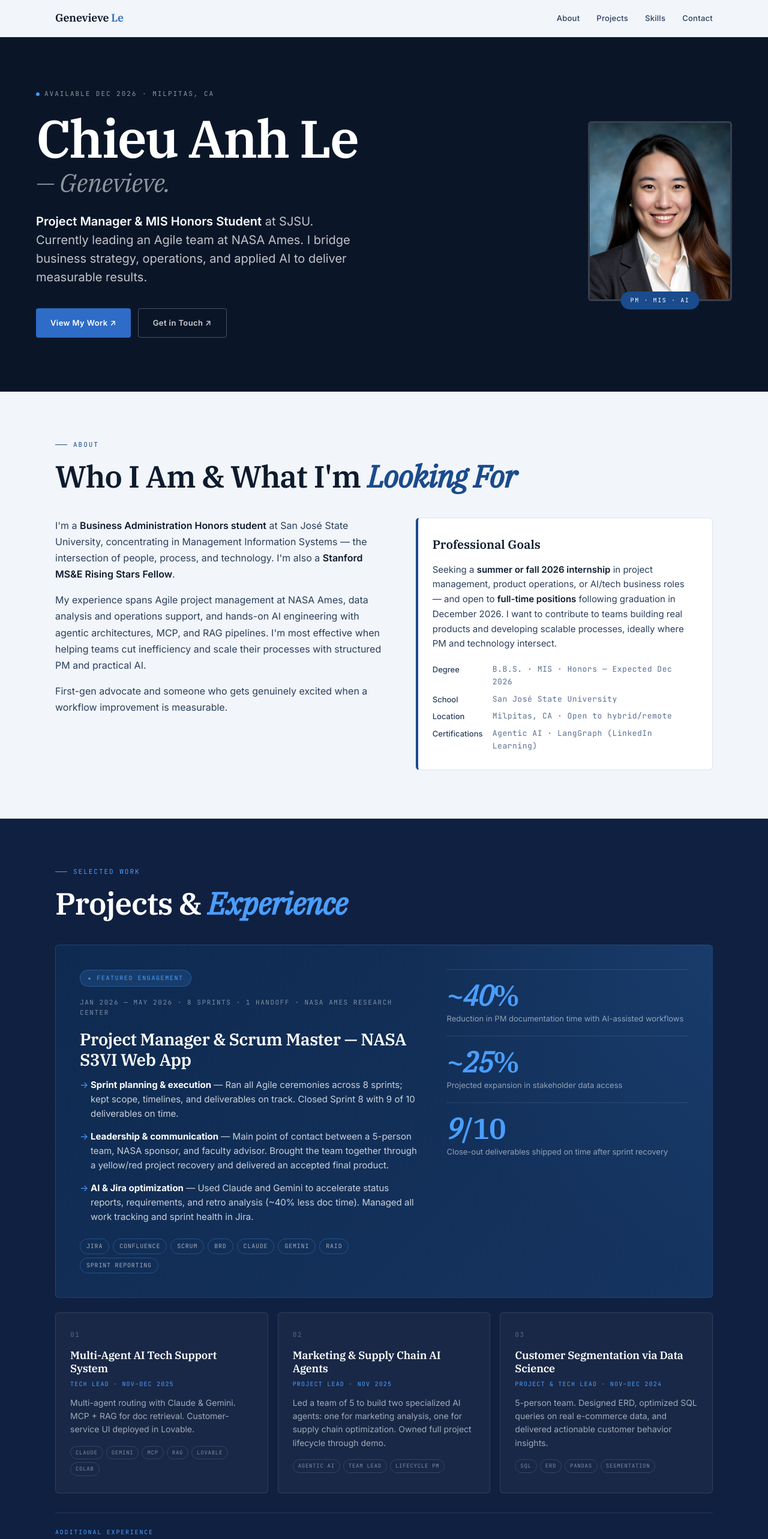
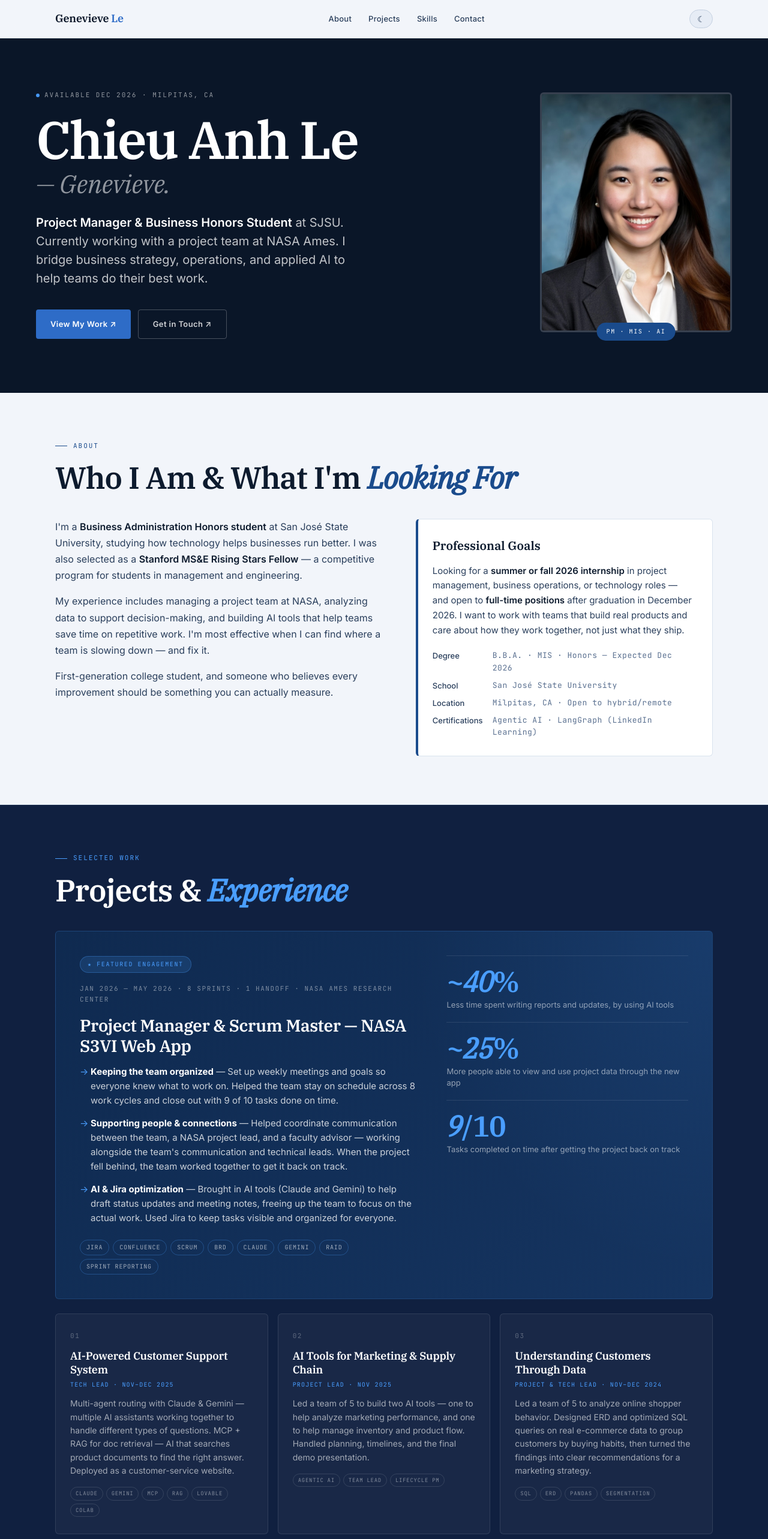
Before and after one commit to yodaboop/genevieve.le, a plain HTML site: page index.html in a window 1280 px wide. Shown: the top 2566 px of the page at 60% size. Drawn offline with Linux system fonts and the light colour scheme.

Commit message:
Update index.html

```diff
--- a/index.html
+++ b/index.html
@@ -25,6 +25,7 @@
     --paper:       #FFFFFF;
     --navy:        #0A1628;
     --navy-mid:    #102040;
+    --nav-bg:      rgba(242,245,250,0.92);
 
     --sans:  "Inter", -apple-system, BlinkMacSystemFont, sans-serif;
     --serif: "IBM Plex Serif", Georgia, serif;
@@ -32,6 +33,23 @@
 
     --max: 1160px;
     --r:   6px;
+  }
+
+  [data-theme="dark"] {
+    --bg:          #0C1828;
+    --bg-deep:     #091422;
+    --ink:         #E2EAF4;
+    --ink-soft:    #A8BECE;
+    --ink-muted:   #6A8299;
+    --line:        #1C3050;
+    --line-soft:   #162540;
+    --accent:      #4A9EFF;
+    --accent-lt:   #5BAAFF;
+    --accent-pale: #0D2040;
+    --paper:       #111E2E;
+    --navy:        #060F1C;
+    --navy-mid:    #0A1828;
+    --nav-bg:      rgba(10,20,36,0.95);
   }
 
   * { box-sizing: border-box; margin: 0; padding: 0; }
@@ -45,6 +63,7 @@
     line-height: 1.6;
     -webkit-font-smoothing: antialiased;
     overflow-x: hidden;
+    transition: background 0.3s ease, color 0.3s ease;
   }
 
   ::selection { background: var(--accent); color: #fff; }
@@ -54,7 +73,7 @@
     position: sticky;
     top: 0;
     z-index: 50;
-    background: rgba(242,245,250,0.92);
+    background: var(--nav-bg);
     backdrop-filter: blur(12px);
     -webkit-backdrop-filter: blur(12px);
     border-bottom: 1px solid var(--line-soft);
@@ -91,6 +110,29 @@
     transition: color 0.2s;
   }
   nav a:hover { color: var(--accent); }
+
+  .theme-toggle {
+    background: var(--bg-deep);
+    border: 1px solid var(--line);
+    color: var(--ink-soft);
+    border-radius: 99px;
+    padding: 6px 12px;
+    font-size: 14px;
+    cursor: pointer;
+    display: flex;
+    align-items: center;
+    gap: 6px;
+    transition: all 0.2s ease;
+    flex-shrink: 0;
+    font-family: var(--sans);
+    font-weight: 500;
+    letter-spacing: 0.01em;
+  }
+  .theme-toggle:hover {
+    border-color: var(--accent);
+    color: var(--accent);
+    background: var(--accent-pale);
+  }
 
   /* ── LAYOUT ── */
   .section {
@@ -236,7 +278,7 @@
   /* portrait */
   .portrait-wrap {
     position: relative;
-    width: 240px;
+    width: 320px;
     flex-shrink: 0;
   }
   .portrait-wrap img {
@@ -717,10 +759,10 @@
     .section, .section-sm { padding: 56px 24px; }
     nav .row { padding: 14px 24px; }
     nav ul { gap: 18px; }
-    nav ul li:nth-child(2), nav ul li:nth-child(3) { display: none; }
+    nav ul li:nth-child(3) { display: none; }
 
     .hero-inner { grid-template-columns: 1fr; gap: 40px; }
-    .portrait-wrap { width: 160px; }
+    .portrait-wrap { width: 220px; }
 
     .about-grid { grid-template-columns: 1fr; gap: 32px; }
 
@@ -756,6 +798,9 @@
       <li><a href="#skills">Skills</a></li>
       <li><a href="#contact">Contact</a></li>
     </ul>
+    <button class="theme-toggle" id="theme-toggle" aria-label="Toggle theme">
+      <span id="theme-icon">☀</span>
+    </button>
   </div>
 </nav>
 
@@ -769,7 +814,7 @@
         <span class="alt">— Genevieve.</span>
       </h1>
       <p class="sub">
-        <strong>Project Manager &amp; MIS Honors Student</strong> at SJSU. Currently leading an Agile team at NASA Ames. I bridge business strategy, operations, and applied AI to deliver measurable results.
+        <strong>Project Manager &amp; Business Honors Student</strong> at SJSU. Currently working with a project team at NASA Ames. I bridge business strategy, operations, and applied AI to help teams do their best work.
       </p>
       <div class="hero-cta">
         <a class="btn btn-primary" href="#projects">View My Work ↗</a>
@@ -794,22 +839,22 @@
   <div class="about-grid reveal">
     <div>
       <p>
-        I'm a <strong>Business Administration Honors student</strong> at San José State University, concentrating in Management Information Systems — the intersection of people, process, and technology. I'm also a <strong>Stanford MS&amp;E Rising Stars Fellow</strong>.
+        I'm a <strong>Business Administration Honors student</strong> at San José State University, studying how technology helps businesses run better. I was also selected as a <strong>Stanford MS&amp;E Rising Stars Fellow</strong> — a competitive program for students in management and engineering.
       </p>
       <p>
-        My experience spans Agile project management at NASA Ames, data analysis and operations support, and hands-on AI engineering with agentic architectures, MCP, and RAG pipelines. I'm most effective when helping teams cut inefficiency and scale their processes with structured PM and practical AI.
+        My experience includes managing a project team at NASA, analyzing data to support decision-making, and building AI tools that help teams save time on repetitive work. I'm most effective when I can find where a team is slowing down — and fix it.
       </p>
       <p>
-        First-gen advocate and someone who gets genuinely excited when a workflow improvement is measurable.
+        First-generation college student, and someone who believes every improvement should be something you can actually measure.
       </p>
     </div>
     <div class="goal-box">
       <h3>Professional Goals</h3>
       <p>
-        Seeking a <strong>summer or fall 2026 internship</strong> in project management, product operations, or AI/tech business roles — and open to <strong>full-time positions</strong> following graduation in December 2026. I want to contribute to teams building real products and developing scalable processes, ideally where PM and technology intersect.
+        Looking for a <strong>summer or fall 2026 internship</strong> in project management, business operations, or technology roles — and open to <strong>full-time positions</strong> after graduation in December 2026. I want to work with teams that build real products and care about how they work together, not just what they ship.
       </p>
       <div class="meta-list">
-        <div class="row-item"><strong>Degree</strong> B.B.S. · MIS · Honors — Expected Dec 2026</div>
+        <div class="row-item"><strong>Degree</strong> B.B.A. · MIS · Honors — Expected Dec 2026</div>
         <div class="row-item"><strong>School</strong> San José State University</div>
         <div class="row-item"><strong>Location</strong> Milpitas, CA · Open to hybrid/remote</div>
         <div class="row-item"><strong>Certifications</strong> Agentic AI · LangGraph (LinkedIn Learning)</div>
@@ -835,9 +880,9 @@
         <div class="role-meta">Jan 2026 — May 2026 · 8 Sprints · 1 Handoff · NASA Ames Research Center</div>
         <h3>Project Manager &amp; Scrum Master — NASA S3VI Web App</h3>
         <ul class="nasa-bullets">
-          <li><strong>Sprint planning &amp; execution</strong> — Ran all Agile ceremonies across 8 sprints; kept scope, timelines, and deliverables on track. Closed Sprint 8 with 9 of 10 deliverables on time.</li>
-          <li><strong>Leadership &amp; communication</strong> — Main point of contact between a 5-person team, NASA sponsor, and faculty advisor. Brought the team together through a yellow/red project recovery and delivered an accepted final product.</li>
-          <li><strong>AI &amp; Jira optimization</strong> — Used Claude and Gemini to accelerate status reports, requirements, and retro analysis (~40% less doc time). Managed all work tracking and sprint health in Jira.</li>
+          <li><strong>Keeping the team organized</strong> — Set up weekly meetings and goals so everyone knew what to work on. Helped the team stay on schedule across 8 work cycles and close out with 9 of 10 tasks done on time.</li>
+          <li><strong>Supporting people &amp; connections</strong> — Helped coordinate communication between the team, a NASA project lead, and a faculty advisor — working alongside the team's communication and technical leads. When the project fell behind, the team worked together to get it back on track.</li>
+          <li><strong>AI &amp; Jira optimization</strong> — Brought in AI tools (Claude and Gemini) to help draft status updates and meeting notes, freeing up the team to focus on the actual work. Used Jira to keep tasks visible and organized for everyone.</li>
         </ul>
         <div class="tags">
           <span>Jira</span><span>Confluence</span><span>Scrum</span><span>BRD</span>
@@ -847,15 +892,15 @@
       <div class="stats-col">
         <div class="stat">
           <div class="num">~<em>40</em>%</div>
-          <div class="lbl">Reduction in PM documentation time with AI-assisted workflows</div>
+          <div class="lbl">Less time spent writing reports and updates, by using AI tools</div>
         </div>
         <div class="stat">
           <div class="num">~<em>25</em>%</div>
-          <div class="lbl">Projected expansion in stakeholder data access</div>
+          <div class="lbl">More people able to view and use project data through the new app</div>
         </div>
         <div class="stat">
           <div class="num"><em>9</em>/10</div>
-          <div class="lbl">Close-out deliverables shipped on time after sprint recovery</div>
+          <div class="lbl">Tasks completed on time after getting the project back on track</div>
         </div>
       </div>
     </div>
@@ -864,9 +909,9 @@
     <div class="projects-grid reveal">
       <article class="project-card">
         <div class="num">01</div>
-        <h3>Multi-Agent AI Tech Support System</h3>
+        <h3>AI-Powered Customer Support System</h3>
         <div class="role-meta">Tech Lead · Nov–Dec 2025</div>
-        <p>Multi-agent routing with Claude &amp; Gemini. MCP + RAG for doc retrieval. Customer-service UI deployed in Lovable.</p>
+        <p>Multi-agent routing with Claude &amp; Gemini — multiple AI assistants working together to handle different types of questions. MCP + RAG for doc retrieval — AI that searches product documents to find the right answer. Deployed as a customer-service website.</p>
         <div class="tags">
           <span>Claude</span><span>Gemini</span><span>MCP</span><span>RAG</span><span>Lovable</span><span>Colab</span>
         </div>
@@ -874,9 +919,9 @@
 
       <article class="project-card">
         <div class="num">02</div>
-        <h3>Marketing &amp; Supply Chain AI Agents</h3>
+        <h3>AI Tools for Marketing &amp; Supply Chain</h3>
         <div class="role-meta">Project Lead · Nov 2025</div>
-        <p>Led a team of 5 to build two specialized AI agents: one for marketing analysis, one for supply chain optimization. Owned full project lifecycle through demo.</p>
+        <p>Led a team of 5 to build two AI tools — one to help analyze marketing performance, and one to help manage inventory and product flow. Handled planning, timelines, and the final demo presentation.</p>
         <div class="tags">
           <span>Agentic AI</span><span>Team Lead</span><span>Lifecycle PM</span>
         </div>
@@ -884,9 +929,9 @@
 
       <article class="project-card">
         <div class="num">03</div>
-        <h3>Customer Segmentation via Data Science</h3>
+        <h3>Understanding Customers Through Data</h3>
         <div class="role-meta">Project &amp; Tech Lead · Nov–Dec 2024</div>
-        <p>5-person team. Designed ERD, optimized SQL queries on real e-commerce data, and delivered actionable customer behavior insights.</p>
+        <p>Led a team of 5 to analyze online shopper behavior. Designed ERD and optimized SQL queries on real e-commerce data to group customers by buying habits, then turned the findings into clear recommendations for a marketing strategy.</p>
         <div class="tags">
           <span>SQL</span><span>ERD</span><span>Pandas</span><span>Segmentation</span>
         </div>
@@ -994,18 +1039,41 @@
     </div>
     <footer>
       <div>© 2026 · Chieu Anh (Genevieve) Le</div>
-      <div>BBA Honors · MIS · SJSU</div>
+      <div>B.B.A. · Honors · MIS · SJSU</div>
     </footer>
   </div>
 </div>
 
 <script>
+  // ── Reveal on scroll ──
   const io = new IntersectionObserver((entries) => {
     entries.forEach((e) => {
       if (e.isIntersecting) { e.target.classList.add("in"); io.unobserve(e.target); }
     });
   }, { threshold: 0.1, rootMargin: "0px 0px -6% 0px" });
   document.querySelectorAll(".reveal").forEach((el) => io.observe(el));
+
+  // ── Light / Dark mode ──
+  const root = document.documentElement;
+  const btn  = document.getElementById("theme-toggle");
+  const icon = document.getElementById("theme-icon");
+
+  function applyTheme(theme) {
+    root.setAttribute("data-theme", theme);
+    icon.textContent = theme === "dark" ? "☀" : "☾";
+    btn.setAttribute("aria-label", theme === "dark" ? "Switch to light mode" : "Switch to dark mode");
+  }
+
+  // Respect saved preference, then system preference
+  const saved   = localStorage.getItem("theme");
+  const sysDark = window.matchMedia("(prefers-color-scheme: dark)").matches;
+  applyTheme(saved || (sysDark ? "dark" : "light"));
+
+  btn.addEventListener("click", () => {
+    const next = root.getAttribute("data-theme") === "dark" ? "light" : "dark";
+    localStorage.setItem("theme", next);
+    applyTheme(next);
+  });
 </script>
 
 </body>
```
